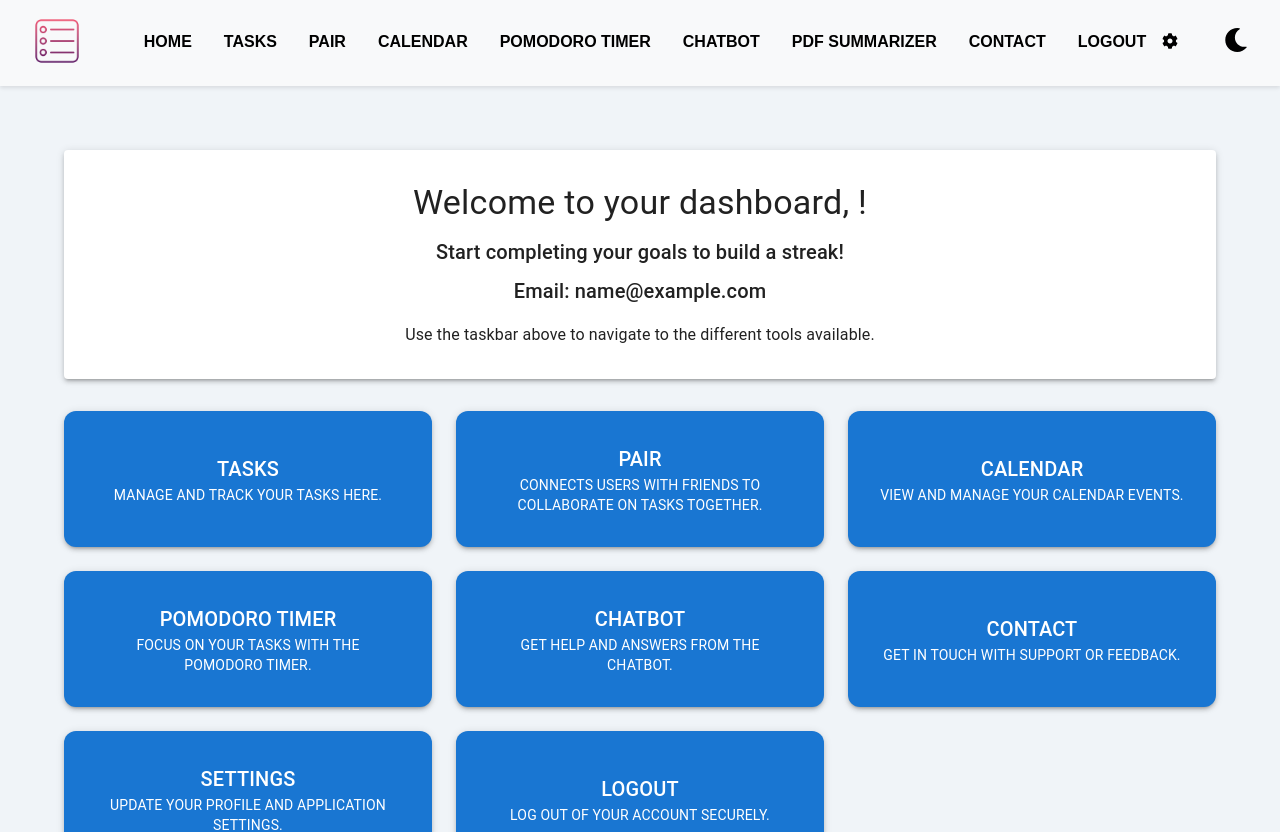
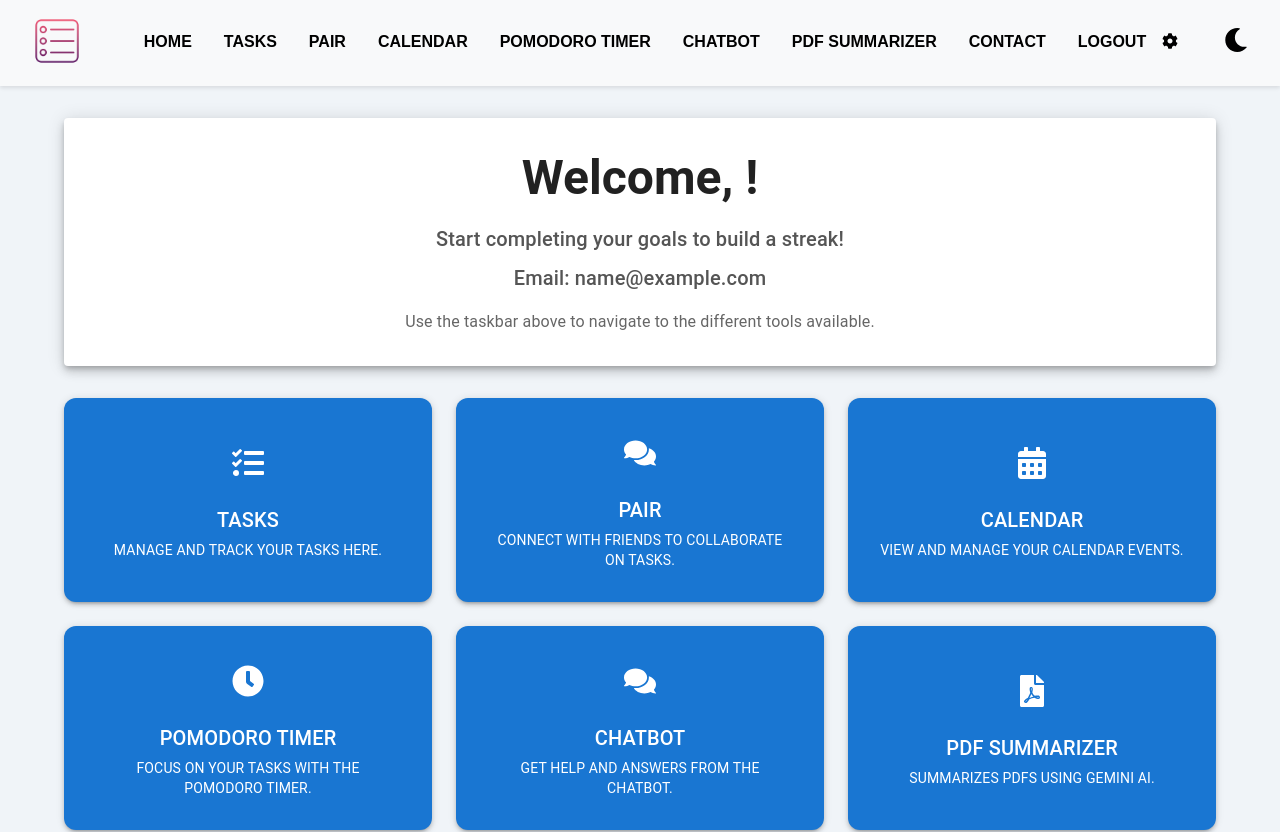
Before and after one commit to pedropa140/Reminder-App, a React (Create React App) app in the folder client/: page /user in a window 1280 px wide. Shown: the top 832 px of the page. Built offline with nearby package versions, Linux system fonts and the light colour scheme; no server answers; sample sign-in values are in the browser's storage.

Commit message:
changed nav

```diff
--- a/client/src/App.css
+++ b/client/src/App.css
@@ -264,6 +264,7 @@
   color: #888;
 }
 
+/* Logout Popup Styles */
 .logout-popup {
   position: fixed;
   top: 50%;
@@ -295,6 +296,113 @@
   padding: 0.5rem 1rem;
 }
 
-.settings-icon {
+/* Settings Popup Styles */
+.settings-popup {
+  position: fixed;
+  top: 50%;
+  left: 50%;
+  transform: translate(-50%, -50%);
+  padding: 1.5rem;
+  border-radius: 8px;
+  box-shadow: 0 4px 8px rgba(0, 0, 0, 0.2);
+  background-color: #fff;
+  z-index: 1000;
+  max-width: 500px;
+  text-align: center;
+}
+
+.settings-popup h2 {
+  font-size: 1.5rem;
+  margin-bottom: 1rem;
+  color: #333;
+}
+
+.settings-popup .form-group {
+  margin-bottom: 1rem;
+}
+
+.settings-popup label {
+  display: block;
+  margin-bottom: 0.5rem;
+}
+
+.settings-popup input {
+  width: 100%;
+  padding: 0.5rem;
+  border: 1px solid #ddd;
+  border-radius: 4px;
+}
+
+.settings-popup .popup-buttons {
+  display: flex;
+  justify-content: center;
+  gap: 1rem;
+}
+
+.settings-popup .popup-button {
+  font-size: 0.875rem;
+  padding: 0.5rem 1rem;
+}
+
+/* Pair Page Styles */
+.pair-page-container {
+  padding: 2rem;
+}
+
+.pair-page-container .user-info,
+.pair-page-container .partner-info {
+  margin-bottom: 2rem;
+}
+
+.pair-page-container .user-info,
+.pair-page-container .partner-info,
+.pair-page-container .goal-card {
+  background-color: white;
+  border-radius: 8px;
+  box-shadow: 0 4px 8px rgba(0, 0, 0, 0.1);
+  padding: 1rem;
+}
+
+.pair-page-container .goal-card {
+  margin-bottom: 1rem;
+}
+
+.pair-page-container .goal-card h6 {
+  font-size: 1.25rem;
+  margin: 0;
+  color: #333;
+}
+
+.pair-page-container .goal-card p {
+  font-size: 1rem;
+  color: #555;
+}
+
+.pair-page-container .no-partner-message,
+.pair-page-container .no-goals-message {
+  color: #ff4d4d; /* Error color */
+  font-size: 1rem;
+}
+
+.pair-page-container .button {
+  background-color: #007bff;
+  color: white;
+  padding: 0.75rem 1.5rem;
+  border: none;
+  border-radius: 8px;
   cursor: pointer;
+  transition: background-color 0.3s ease, transform 0.3s ease;
 }
+
+.pair-page-container .button:hover {
+  background-color: #0056b3;
+  transform: scale(1.05);
+}
+
+.dark-mode .pair-page-container .button {
+  background-color: #0056b3;
+}
+
+.dark-mode .pair-page-container .button:hover {
+  background-color: #003d7a;
+}
--- a/client/src/components/Goal.js
+++ b/client/src/components/Goal.js
@@ -246,6 +246,8 @@ const GoalPage = () => {
           <li><Link to="/user/goal">TASKS</Link></li>
           <li><Link to="/user/pair">PAIR</Link></li>
           <li><Link to="/user/calendar">CALENDAR</Link></li>
+          <li><Link to="/user/pomodoro">POMODORO TIMER</Link></li>
+          <li><Link to="/user/chatbot">CHATBOT</Link></li>
           <li><Link to="/user/pdfsummarizer">PDF SUMMARIZER</Link></li>
           <li><Link to="/user/contact">CONTACT</Link></li>
           <li><a href="#" onClick={handleLogoutClick}>LOGOUT</a></li>
--- a/client/src/components/Pair.js
+++ b/client/src/components/Pair.js
@@ -10,85 +10,61 @@ import SettingsPopup from './SettingsPopup'; // Import the SettingsPopup compone
 import { updateUserInfo } from '../api';
 
 const PairPage = () => {
-    const [firstName, setFirstName] = React.useState(sessionStorage.getItem('firstName'));
-    const [lastName, setLastName] = React.useState(sessionStorage.getItem('lastName'));
-    const [email, setEmail] = React.useState(sessionStorage.getItem('userEmail'));
+    const [firstName, setFirstName] = useState(sessionStorage.getItem('firstName'));
+    const [lastName, setLastName] = useState(sessionStorage.getItem('lastName'));
+    const [email, setEmail] = useState(sessionStorage.getItem('userEmail'));
     const [partner, setPartner] = useState(null);
     const [pairingStatus, setPairingStatus] = useState(false);
     const [userGoals, setUserGoals] = useState([]);
     const [partnerGoals, setPartnerGoals] = useState([]);
-    const [noPartnerMessage, setNoPartnerMessage] = useState("");  // State for no partner message
-    const [noGoalsMessage, setNoGoalsMessage] = useState("");      // State for no goals message
+    const [noPartnerMessage, setNoPartnerMessage] = useState("");
+    const [noGoalsMessage, setNoGoalsMessage] = useState("");
     const navigate = useNavigate();
-    const [darkMode, setDarkMode] = React.useState(false);
-    const [popupOpen, setPopupOpen] = React.useState(false);
-    const [settingsOpen, setSettingsOpen] = React.useState(false);
+    const [darkMode, setDarkMode] = useState(false);
+    const [popupOpen, setPopupOpen] = useState(false);
+    const [settingsOpen, setSettingsOpen] = useState(false);
 
-    const toggleDarkMode = () => {
-        setDarkMode(!darkMode);
-    };
-
-    const handleLogoutClick = () => {
-        setPopupOpen(true);
-    };
-
+    const toggleDarkMode = () => setDarkMode(!darkMode);
+    const handleLogoutClick = () => setPopupOpen(true);
     const handleConfirmLogout = () => {
         sessionStorage.clear();
         setPopupOpen(false);
         navigate('/logged-out', { replace: true });
     };
+    const handleClosePopup = () => setPopupOpen(false);
+    const handleSettingsClick = () => setSettingsOpen(true);
+    const handleCloseSettings = () => setSettingsOpen(false);
 
-    const handleClosePopup = () => {
-        setPopupOpen(false);
-    };
-
-    const handleSettingsClick = () => {
-        setSettingsOpen(true); // Open the settings popup
-    };
-
-    const handleCloseSettings = () => {
-        setSettingsOpen(false); // Close the settings popup
-    };
-
-    // Function to handle user info update from SettingsPopup
     const handleUpdateUserInfo = async (updatedData) => {
         try {
-            // Make API call to update user information
             const response = await updateUserInfo(updatedData);
-
-            // Update the sessionStorage with the new data
             if (response.user) {
                 sessionStorage.setItem('firstName', updatedData.name.split(' ')[0]);
                 sessionStorage.setItem('lastName', updatedData.name.split(' ')[1] || '');
                 sessionStorage.setItem('userEmail', updatedData.newEmail || email);
-
-                // Update the local state to reflect the new data
                 setFirstName(updatedData.name.split(' ')[0]);
                 setLastName(updatedData.name.split(' ')[1] || '');
                 setEmail(updatedData.newEmail || email);
             }
-
-            setSettingsOpen(false); // Close the settings popup
+            setSettingsOpen(false);
         } catch (error) {
             console.error('Failed to update user info:', error);
         }
     };
 
-    React.useEffect(() => {
+    useEffect(() => {
         if (!sessionStorage.getItem('userEmail')) {
             navigate('/logged-out', { replace: true });
         }
     }, [navigate]);
 
     useEffect(() => {
-        // Fetch current pairing status and goals
         getPair(email)
             .then(response => {
                 const partnerData = response.data.partner;
                 setPartner(partnerData);
                 setPairingStatus(partnerData.pair.enable);
 
-                // Fetch goals for both the user and their partner
                 getGoals(email).then(response => {
                     const activeGoals = response.data.activeGoals;
                     setUserGoals(activeGoals);
@@ -119,8 +95,6 @@ const PairPage = () => {
             .then(response => {
                 setPartner(response.data.partner);
                 setPairingStatus(response.data.partner.pair.enable);
-
-                // Fetch partner goals after pairing
                 getGoals(response.data.partner.email).then(response => {
                     setPartnerGoals(response.data);
                 });
@@ -134,7 +108,6 @@ const PairPage = () => {
             });
     };
 
-    // Function to render tasks with completed ones crossed out
     const renderTasks = (tasks) => (
         <List>
             {tasks.map((task, index) => (
@@ -174,20 +147,20 @@ const PairPage = () => {
           </div>
         </div>
       </nav>
-            <Container>
+            <Container className="container">
                 <Box my={4}>
                     <Typography variant="h4" gutterBottom align="center">Pair with a Partner</Typography>
 
                     {/* No Partner Available Message */}
                     {noPartnerMessage && (
-                        <Typography variant="h6" color="error" align="center" paragraph>
+                        <Typography variant="h6" color="error" align="center" paragraph className="error-message">
                             {noPartnerMessage}
                         </Typography>
                     )}
 
                     {/* No Active Goals Message */}
                     {noGoalsMessage && (
-                        <Typography variant="h6" color="error" align="center" paragraph>
+                        <Typography variant="h6" color="error" align="center" paragraph className="error-message">
                             {noGoalsMessage}
                         </Typography>
                     )}
@@ -202,7 +175,7 @@ const PairPage = () => {
                     ) : (
                         !noPartnerMessage && !noGoalsMessage && (
                             <Box textAlign="center" mb={4}>
-                                <Button variant="contained" color="primary" onClick={handlePair}>
+                                <Button variant="contained" className="button" onClick={handlePair}>
                                     Pair with a Partner
                                 </Button>
                             </Box>
@@ -214,7 +187,7 @@ const PairPage = () => {
                         <Typography variant="h5" gutterBottom>Your Active Goals</Typography>
                         {userGoals.length > 0 ? (
                             userGoals.map((goal, index) => (
-                                <Card key={index} variant="outlined" sx={{ mb: 2 }}>
+                                <Card key={index} variant="outlined" className="card">
                                     <CardContent>
                                         <Typography variant="h6">{goal.title}</Typography>
                                         {renderTasks(goal.activeTasks)}
@@ -232,7 +205,7 @@ const PairPage = () => {
                             <Typography variant="h5" gutterBottom>Partner's Active Goals</Typography>
                             {partnerGoals.length > 0 ? (
                                 partnerGoals.map((goal, index) => (
-                                    <Card key={index} variant="outlined" sx={{ mb: 2 }}>
+                                    <Card key={index} variant="outlined" className="card">
                                         <CardContent>
                                             <Typography variant="h6">{goal.title}</Typography>
                                             {renderTasks(goal.activeTasks)}
@@ -251,15 +224,13 @@ const PairPage = () => {
                 onClose={handleClosePopup}
                 onConfirm={handleConfirmLogout}
             />
-
-            {/* Popup for settings with user info */}
             <SettingsPopup
                 open={settingsOpen}
                 onClose={handleCloseSettings}
                 firstName={firstName}
                 lastName={lastName}
                 email={email}
-                onUpdateUserInfo={handleUpdateUserInfo} // Pass the update handler
+                onUpdateUserInfo={handleUpdateUserInfo}
             />
         </div>
     );
--- a/client/src/components/UserPage.js
+++ b/client/src/components/UserPage.js
@@ -6,13 +6,14 @@ import '../App.css';
 import { FaSun, FaMoon, FaCog } from 'react-icons/fa';
 import LogoutPopup from './LogoutPopup';
 import SettingsPopup from './SettingsPopup';
-import { updateUserInfo, getStreakAndLastActivity } from '../api'; // Import the streak API call
+import { updateUserInfo, getStreakAndLastActivity } from '../api';
+import { FaTasks, FaCalendarAlt, FaClock, FaComments, FaFilePdf, FaPhoneAlt, FaSignOutAlt, FaCogs } from 'react-icons/fa'; // Added icons
 
 const UserPage = () => {
   const [firstName, setFirstName] = React.useState(sessionStorage.getItem('firstName'));
   const [lastName, setLastName] = React.useState(sessionStorage.getItem('lastName'));
   const [email, setEmail] = React.useState(sessionStorage.getItem('userEmail'));
-  const [streak, setStreak] = React.useState(0); // State for user's streak
+  const [streak, setStreak] = React.useState(0);
 
   const navigate = useNavigate();
   const [darkMode, setDarkMode] = React.useState(false);
@@ -63,15 +64,13 @@ const UserPage = () => {
     }
   };
 
-  // Fetch streak information when the page loads
   React.useEffect(() => {
     if (!sessionStorage.getItem('userEmail')) {
       navigate('/logged-out', { replace: true });
     } else {
-      // Call API to fetch streak data
       getStreakAndLastActivity(email)
         .then(({ streak }) => {
-          setStreak(streak); // Set the streak from the API response
+          setStreak(streak);
         })
         .catch(error => {
           console.error('Error fetching streak information:', error);
@@ -106,37 +105,35 @@ const UserPage = () => {
         </div>
       </nav>
 
-      <Container maxWidth="lg" sx={{ mt: 8 }}>
-        <Paper elevation={3} sx={{ p: 4, mb: 4 }}>
-          <Typography variant="h4" align="center" gutterBottom>
-            Welcome to your dashboard, {firstName}!
+      <Container maxWidth="lg" sx={{ mt: 4 }}>
+        <Paper elevation={6} sx={{ p: 4, mb: 4, backgroundColor: darkMode ? '#333' : '#fff' }}>
+          <Typography variant="h3" align="center" gutterBottom sx={{ fontWeight: 'bold' }}>
+            Welcome, {firstName}!
           </Typography>
-
-          {/* Display Streak Under the Welcome Message */}
-          <Typography variant="h6" align="center" gutterBottom>
+          <Typography variant="h6" align="center" gutterBottom sx={{ color: darkMode ? '#ddd' : '#555' }}>
             {streak > 0
-              ? `You're on a ${streak}-day streak! Keep up the good work!`
+              ? `You're on a ${streak}-day streak! Keep up the great work!`
               : 'Start completing your goals to build a streak!'}
           </Typography>
-
-          <Typography variant="h6" align="center" gutterBottom>
+          <Typography variant="h6" align="center" gutterBottom sx={{ color: darkMode ? '#ddd' : '#555' }}>
             Email: {email}
           </Typography>
-          <Typography variant="body1" align="center" sx={{ mt: 2 }}>
+          <Typography variant="body1" align="center" sx={{ mt: 2, color: darkMode ? '#aaa' : '#666' }}>
             Use the taskbar above to navigate to the different tools available.
           </Typography>
         </Paper>
 
         <Grid container spacing={3}>
           {[
-            { label: 'Tasks', description: 'Manage and track your tasks here.', path: '/user/goal' },
-            { label: 'pair', description: 'Connects users with friends to collaborate on tasks together.', path: '/user/pair' },
-            { label: 'Calendar', description: 'View and manage your calendar events.', path: '/user/calendar' },
-            { label: 'Pomodoro Timer', description: 'Focus on your tasks with the Pomodoro timer.', path: '/user/pomodoro' },
-            { label: 'Chatbot', description: 'Get help and answers from the chatbot.', path: '/user/chatbot' },
-            { label: 'Contact', description: 'Get in touch with support or feedback.', path: '/user/contact' },
-            { label: 'Settings', description: 'Update your profile and application settings.', path: '', onClick: handleSettingsClick },
-            { label: 'Logout', description: 'Log out of your account securely.', path: '', onClick: handleLogoutClick }
+            { label: 'Tasks', description: 'Manage and track your tasks here.', path: '/user/goal', icon: <FaTasks /> },
+            { label: 'Pair', description: 'Connect with friends to collaborate on tasks.', path: '/user/pair', icon: <FaComments /> },
+            { label: 'Calendar', description: 'View and manage your calendar events.', path: '/user/calendar', icon: <FaCalendarAlt /> },
+            { label: 'Pomodoro Timer', description: 'Focus on your tasks with the Pomodoro timer.', path: '/user/pomodoro', icon: <FaClock /> },
+            { label: 'Chatbot', description: 'Get help and answers from the chatbot.', path: '/user/chatbot', icon: <FaComments /> },
+            { label: 'PDF Summarizer', description: 'Summarizes PDFs using Gemini AI.', path: '/user/pdfsummarizer', icon: <FaFilePdf /> },
+            { label: 'Contact', description: 'Get in touch with support or feedback.', path: '/user/contact', icon: <FaPhoneAlt /> },
+            { label: 'Logout', description: 'Log out of your account securely.', path: '', onClick: handleLogoutClick, icon: <FaSignOutAlt /> },
+            { label: 'Settings', description: 'Update your profile and application settings.', path: '', onClick: handleSettingsClick, icon: <FaCogs /> }
           ].map((item, index) => (
             <Grid item xs={12} sm={6} md={4} key={index}>
               <Button
@@ -154,13 +151,19 @@ const UserPage = () => {
                   flexDirection: 'column',
                   justifyContent: 'center',
                   alignItems: 'center',
+                  transition: 'all 0.3s ease',
                   '&:hover': {
                     backgroundColor: '#155a8a',
+                    transform: 'scale(1.05)',
+                    boxShadow: 6,
                   },
                 }}
                 onClick={() => item.onClick ? item.onClick() : navigate(item.path)}
               >
-                <Typography variant="h6" color="#fff">{item.label}</Typography>
+                <Box sx={{ mb: 1, fontSize: '2rem' }}>
+                  {item.icon}
+                </Box>
+                <Typography variant="h6" color="#fff" sx={{ mb: 0.5 }}>{item.label}</Typography>
                 <Typography variant="body2" color="#fff">{item.description}</Typography>
               </Button>
             </Grid>
@@ -168,21 +171,19 @@ const UserPage = () => {
         </Grid>
       </Container>
 
-      {/* Popup for logout confirmation */}
       <LogoutPopup
-  open={popupOpen}
-  onClose={handleClosePopup}
-  onConfirm={handleConfirmLogout}
-/>
+        open={popupOpen}
+        onClose={handleClosePopup}
+        onConfirm={handleConfirmLogout}
+      />
 
-      {/* Popup for settings with user info */}
       <SettingsPopup
         open={settingsOpen}
         onClose={handleCloseSettings}
         firstName={firstName}
         lastName={lastName}
         email={email}
-        onUpdateUserInfo={handleUpdateUserInfo} // Pass the update handler
+        onUpdateUserInfo={handleUpdateUserInfo}
       />
     </div>
   );
```
Lines whose indentation alone changed are shown as unchanged.
